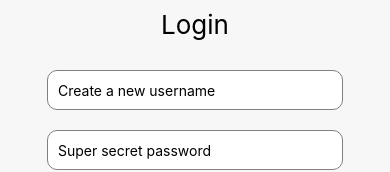
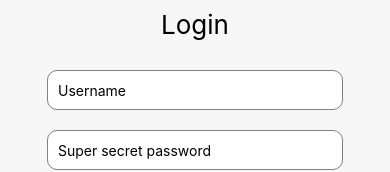
Before and after one commit to Tajwar0/pea-pod-frontend, a React Native app: screen /Login in a window 390 px wide. Shown: the part 211-383 px from the top of the page. Built offline with nearby package versions, Linux system fonts and the light colour scheme.

Commit message:
amend username placeholder

```diff
--- a/Components/LoginPages/Login.jsx
+++ b/Components/LoginPages/Login.jsx
@@ -67,7 +67,7 @@ export default function Login({ navigation }) {
             <View>
               <TextInput
                 name="username"
-                placeholder="Create a new username"
+                placeholder="Username"
                 onChangeText={props.handleChange("Username")}
                 value={props.values.Username}
                 style={styles.TextInput}
```
